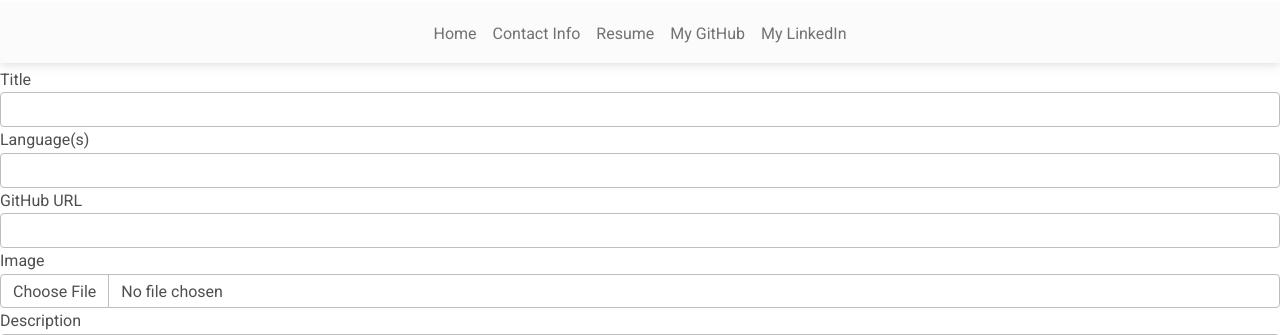
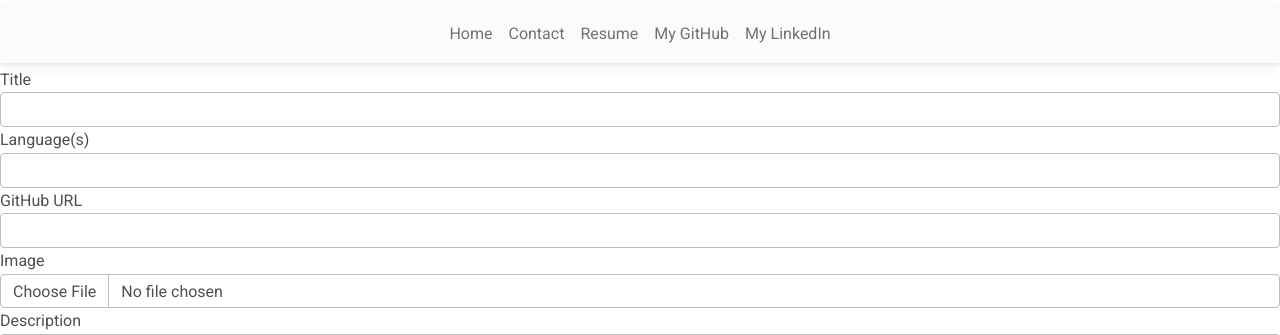
Before and after one commit to ASchoe311/adamschoe.com, a Flask app: page /addproject in a window 1280 px wide. Shown: the top 335 px of the page. Run offline with Flask 2, Linux system fonts and the light colour scheme; parts of the project's set-up code (start-up, migrations or seed data) failed here and were passed over.

Commit message:
Changed 'Contact Info' to 'Contact'

```diff
--- a/templates/base.html
+++ b/templates/base.html
@@ -51,9 +51,9 @@
                 </li>
                 <li class="nav-item">
                     {% if page == 'contact' %}
-                    <a class="nav-link active" aria-current="page" href="{{ url_for('show_contact_info') }}">| Contact Info |</a>
+                    <a class="nav-link active" aria-current="page" href="{{ url_for('show_contact_info') }}">| Contact |</a>
                     {% else %}
-                    <a class="nav-link" href="{{ url_for('show_contact_info') }}">Contact Info</a>
+                    <a class="nav-link" href="{{ url_for('show_contact_info') }}">Contact</a>
                     {% endif %}
                 </li>
                 <li class="nav-item">
```
